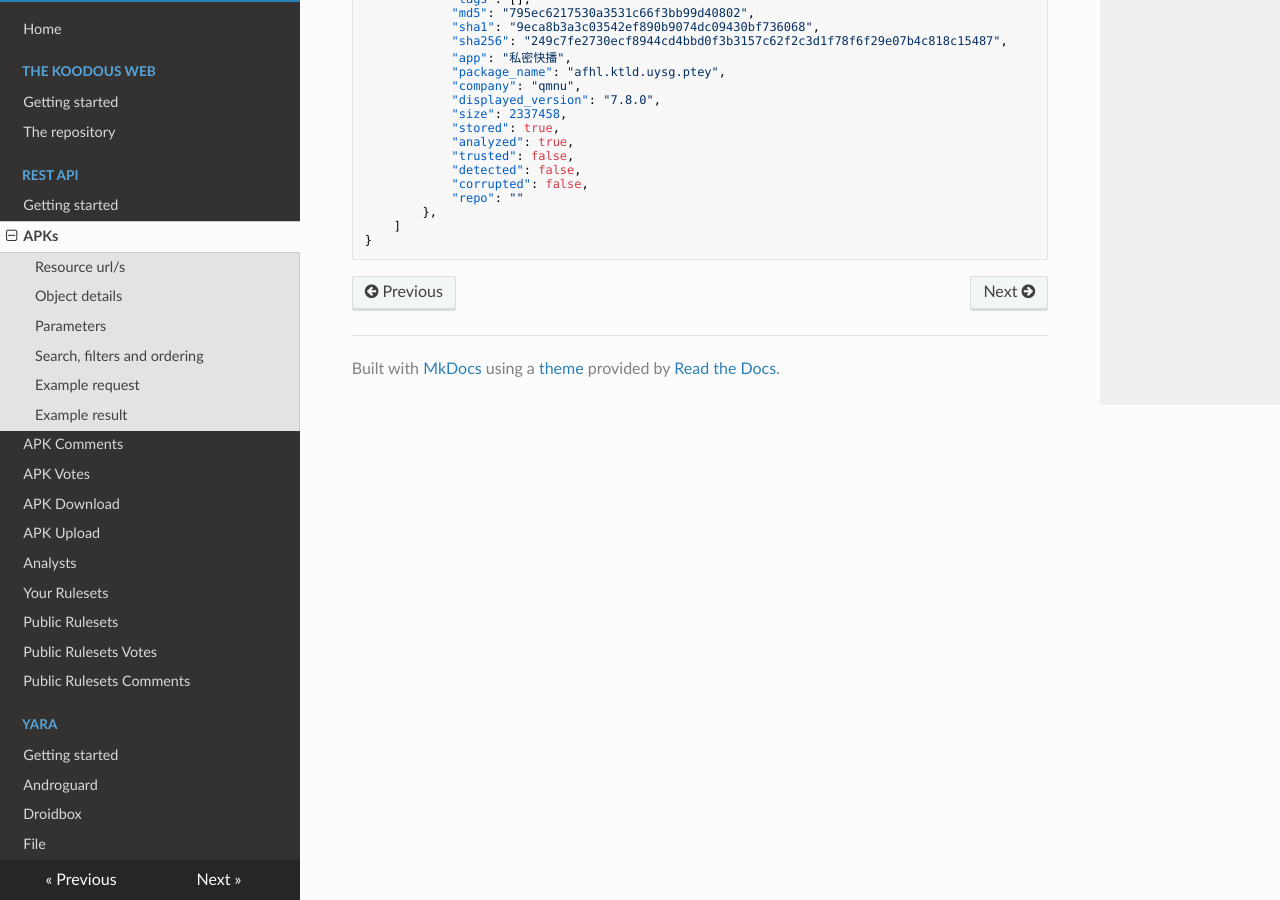
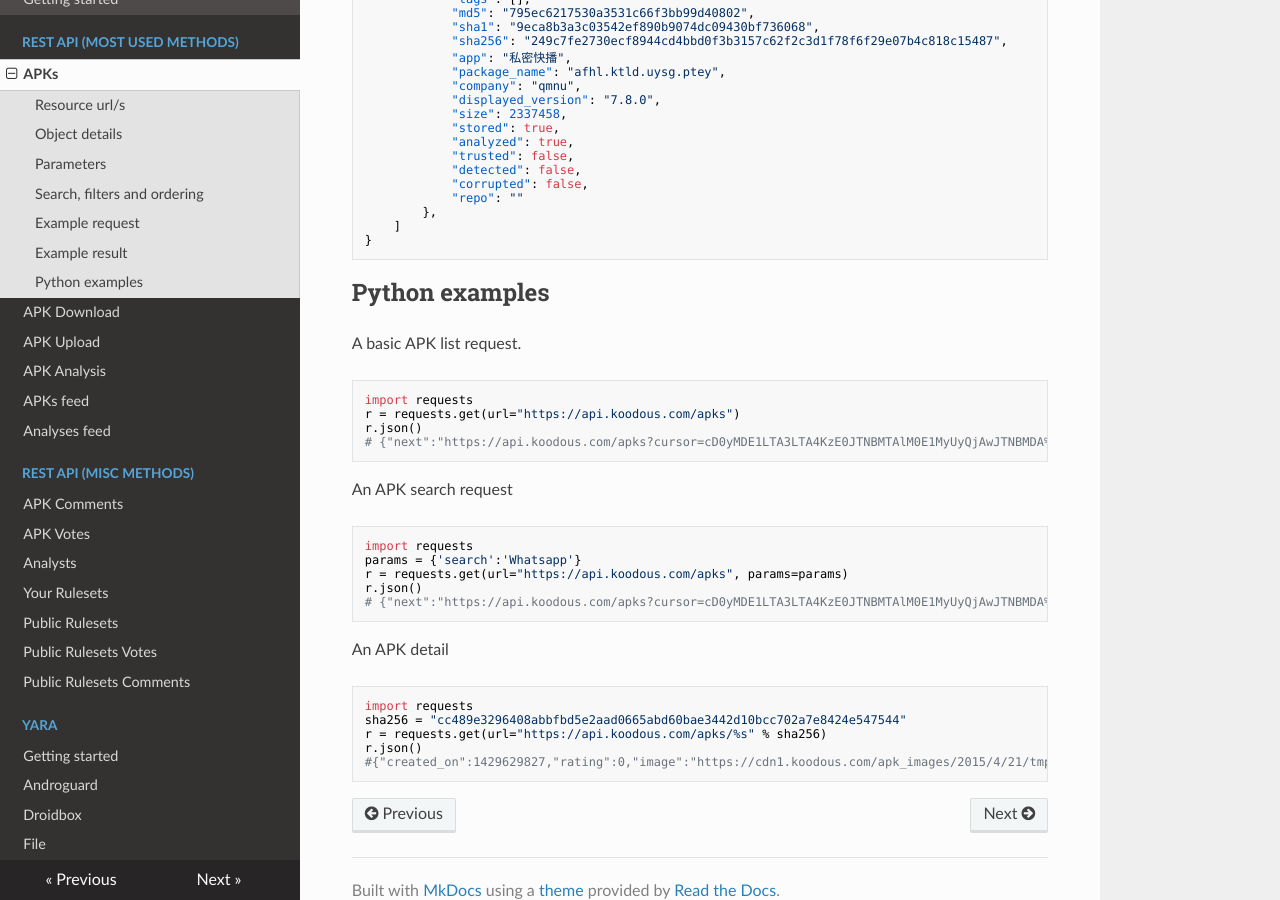
Before and after one commit to Koodous/docs.koodous.com, an MkDocs documentation site: the page built from docs/rest-api/apks.md, in a window 1280 px wide and 900 px high, scrolled down 2095 px. Built offline with MkDocs 1.6.1, drawn with Linux system fonts in a browser that asks for light colours; nearby versions of some CDN libraries; old or Windows-style settings are respelled for this version of MkDocs; some of the changed text lies outside the part shown.

Commit message:
Feed section and some minor changes

````diff
--- a/docs/rest-api/apks.md
+++ b/docs/rest-api/apks.md
@@ -110,3 +110,34 @@ _**Note:** Our advanced search system can be used in our API as a simple search,
     ]
 }
 ```
+
+## Python examples
+
+A basic APK list request.
+
+```python
+import requests
+r = requests.get(url="https://api.koodous.com/apks")
+r.json()
+# {"next":"https://api.koodous.com/apks?cursor=cD0yMDE1LTA3LTA4KzE0JTNBMTAlM0E1MyUyQjAwJTNBMDA%3D", "previous": null, "results": [...
+```
+
+An APK search request
+
+```python
+import requests
+params = {'search':'Whatsapp'}
+r = requests.get(url="https://api.koodous.com/apks", params=params)
+r.json()
+# {"next":"https://api.koodous.com/apks?cursor=cD0yMDE1LTA3LTA4KzE0JTNBMTAlM0E1MyUyQjAwJTNBMDA%3D", "previous": null, "results": [...
+```
+
+An APK detail
+
+```python
+import requests
+sha256 = "cc489e3296408abbfbd5e2aad0665abd60bae3442d10bcc702a7e8424e547544"
+r = requests.get(url="https://api.koodous.com/apks/%s" % sha256)
+r.json()
+#{"created_on":1429629827,"rating":0,"image":"https://cdn1.koodous.com/apk_images/2015/4/21/tmpYDOLaE","tags":[],"md5":"8fee025ee05aa599a29ef6563b24d027"...
+```
--- a/mkdocs.yml
+++ b/mkdocs.yml
@@ -17,11 +17,18 @@ pages:
 
 - REST API:
   - Getting started: 'rest-api/getting-started.md'
+
+- REST API (most used methods):
   - APKs: 'rest-api/apks.md'
+  - APK Download: 'rest-api/apk-download.md'
+  - APK Upload: 'rest-api/apk-upload.md'
+  - APK Analysis: 'rest-api/apk-analysis.md'
+  - APKs feed: 'feed/apks.md'
+  - Analyses feed: 'feed/analyses.md'
+
+- REST API (misc methods):
   - APK Comments: 'rest-api/apk-comments.md'
   - APK Votes: 'rest-api/apk-votes.md'
-  - APK Download: 'rest-api/apk-download.md'
-  - APK Upload: 'rest-api/apk-upload.md'
   - Analysts: 'rest-api/analysts.md'
   - Your Rulesets: 'rest-api/user_rulesets.md'
   - Public Rulesets: 'rest-api/public_rulesets.md'
````
Also changed, not shown: docs/feed/analyses.md (added, +61 -0 lines), docs/feed/apks.md (added, +61 -0 lines), docs/rest-api/apk-analysis.md (added, +51 -0 lines), docs/rest-api/apk-download.md (+0 -8 lines), docs/rest-api/apk-upload.md (+0 -8 lines), docs/rest-api/getting-started.md (+5 -2 lines).
